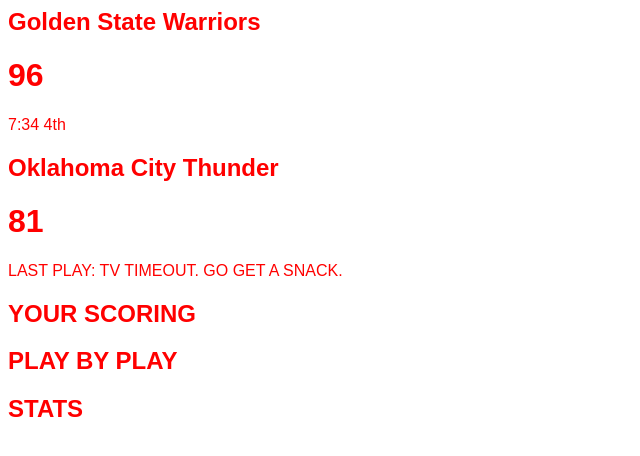
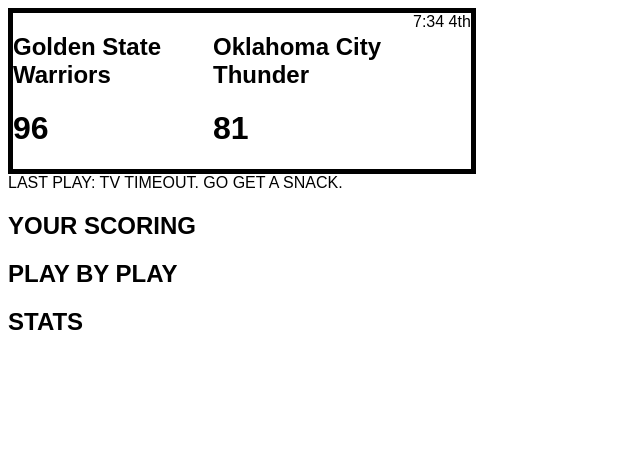
Before and after one commit to vrajpal/numberFire, a website: page app/index.html in a window 1280 px wide. Shown: the whole page, without its empty margins (0-640 px from the left). Drawn offline with Linux system fonts and the light colour scheme.

Commit message:
spacing for shot chart

```diff
--- a/app/index.html
+++ b/app/index.html
@@ -3,16 +3,18 @@
         <link rel="stylesheet" href="../dest/styles/app.css">
     </head>
     <body>
-        <div class="team">
-            <h2>Golden State Warriors</h2>
+        <div class="shotchart-score">
+            <div class="shotchart-team">
+                <h2>Golden State Warriors</h2>
+                <h1>96</h1>
+            </div>
+            <span>7:34 4th</span>
+            <div class="shotchart-team">
+                <h2>Oklahoma City Thunder</h2>
+                <h1>81</h1>
+            </div>
         </div>
-        <h1>96</h1>
-        <div><span>7:34</span> <span>4th</span></div>
 
-        <div class="team">
-            <h2>Oklahoma City Thunder</h2>
-        </div>
-        <h1>81</h1>
         <div>LAST PLAY: TV TIMEOUT. GO GET A SNACK.</div>
         <div><h2>YOUR SCORING</h2></div>
         <div><h2>PLAY BY PLAY</h2></div>
--- a/app/styles/app.scss
+++ b/app/styles/app.scss
@@ -1,4 +1,13 @@
 body {
     font-family: sans-serif;
-    color: red;
 }
+
+.shotchart-score {
+    display: inline-block;
+    border-style: solid;
+    border-width: 5px;
+}
+.shotchart-team {
+    width: 200px;
+    float: left;
+}
```
Also changed, not shown: dest/styles/app.css.
